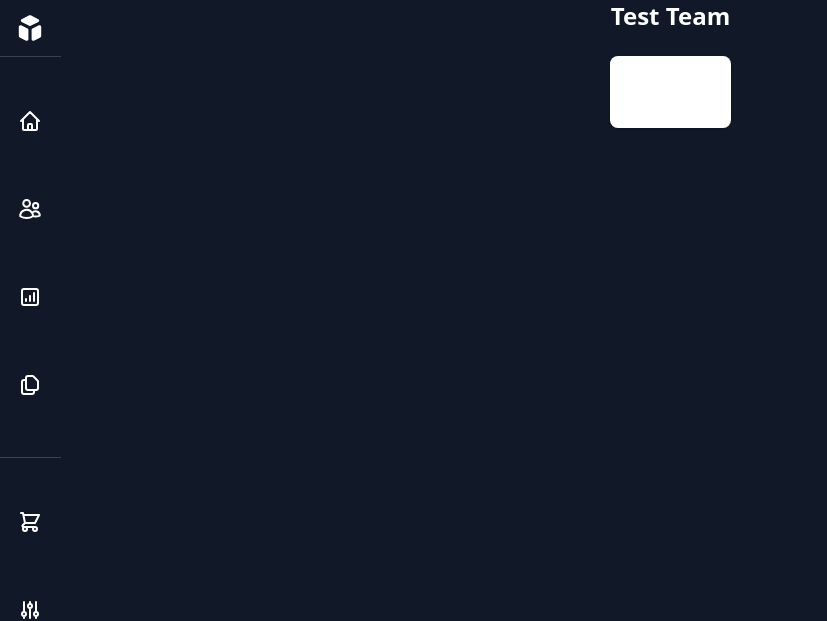
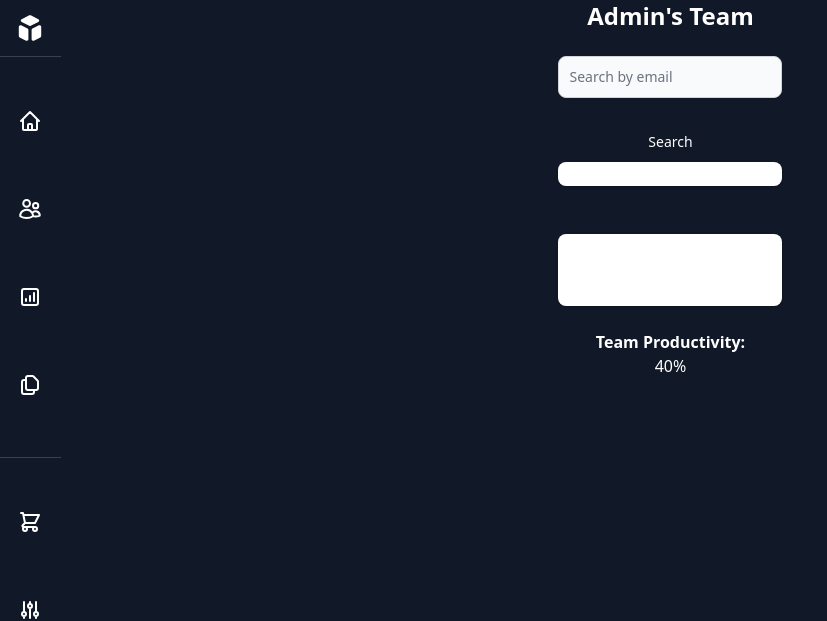
Before and after one commit to justinbather/trackr, a Django app: page /app/teams/dashboard/1 in a window 1280 px wide. Shown: the top 621 px of the page, without its empty margins (0-827 px from the left). Run offline with Django 4.2, Linux system fonts and the light colour scheme; a user stored in the database is signed in; data comes from the database, SQL or seed files in the repository; style sheets or scripts are compiled from the project's sources; some libraries are stand-ins or nearby versions.

Commit message:
built team productivity for team dashboard and rough display of team tasks

```diff
--- a/core/admin.py
+++ b/core/admin.py
@@ -3,7 +3,7 @@
 
 from .forms import CustomUserChangeForm, CustomUserCreationForm
 
-from .models import User, Team
+from .models import User, Team, Task, TeamGoal
 
 # Register your models here.
 class CustomUserAdmin(UserAdmin):
@@ -34,3 +34,5 @@
 
 admin.site.register(User)
 admin.site.register(Team)
+admin.site.register(Task)
+admin.site.register(TeamGoal)
--- a/core/models.py
+++ b/core/models.py
@@ -8,17 +8,15 @@
 
 # Create your models here.
 
+
 class User(AbstractUser):
-
     username = None
-    email = models.EmailField(_('email address'), unique=True)
+    email = models.EmailField(_("email address"), unique=True)
     first_name = models.CharField(max_length=30, unique=False)
     last_name = models.CharField(max_length=30, unique=False)
     is_admin = models.BooleanField(default=False)
 
-
-
-    USERNAME_FIELD = 'email'
+    USERNAME_FIELD = "email"
     REQUIRED_FIELDS = []
 
     objects = CustomUserManager()
@@ -27,15 +25,11 @@
         return self.email
 
 
-
-
-
 class Team(models.Model):
-
     team_name = models.CharField(max_length=20)
-    team_leader = models.ForeignKey(User, on_delete=models.CASCADE, related_name='team_leader')
-    productivity_goal = models.IntegerField(blank=True, null=True)
-    productivity_score = models.IntegerField(blank=True, null=True)
+    team_leader = models.ForeignKey(
+        User, on_delete=models.CASCADE, related_name="team_leader"
+    )
 
     def __str__(self):
         return self.team_name
@@ -49,30 +43,42 @@
         return self.member.first_name
 
 
+class TeamGoal(models.Model):
+    goal = models.IntegerField()
+    completed = models.BooleanField(default=False)
+    # expiry_date = models.DateField()
+    expired = models.BooleanField(default=False)
+    team = models.ForeignKey(Team, on_delete=models.CASCADE)
+
+    def __str__(self):
+        return self.team.team_name
+
 
 class Task(models.Model):
+    # Importance Choices
 
-    #Importance Choices
-
-    URGENT = 'Urgent'
-    HIGH = 'High'
-    MEDIUM = 'Medium'
-    LOW = 'Low'
+    URGENT = "Urgent"
+    HIGH = "High"
+    MEDIUM = "Medium"
+    LOW = "Low"
 
     IMPORTANCE_CHOICES = [
-        (URGENT, _('Urgent')),
-        (HIGH, _('High')),
-        (MEDIUM, _('Medium')),
-        (LOW, _('Low')),
+        (URGENT, _("Urgent")),
+        (HIGH, _("High")),
+        (MEDIUM, _("Medium")),
+        (LOW, _("Low")),
     ]
 
-
     team = models.ForeignKey(Team, on_delete=models.CASCADE)
-    creator = models.ForeignKey(User, on_delete=models.CASCADE, related_name='creator')
-    assignee = models.ForeignKey(User, on_delete=models.CASCADE, related_name='assignee')
-    due_date = models.DateField()
+    creator = models.ForeignKey(User, on_delete=models.CASCADE, related_name="creator")
+    assignee = models.ForeignKey(
+        User, on_delete=models.CASCADE, related_name="assignee", null=True, blank=True
+    )
+    # due_date = models.DateField()
     importance = models.CharField(choices=IMPORTANCE_CHOICES, max_length=10)
     description = models.CharField(max_length=50)
+    # completed_on = models.DateField(blank=True)
+    completed = models.BooleanField(default=False)
 
     def __str__(self):
         return self.description
--- a/core/templates/team_dashboard.html
+++ b/core/templates/team_dashboard.html
@@ -41,7 +41,26 @@
     {% endfor %}
 
 </div>
+<br>
+<br>
+{% if task_list %}
+<div class="w-full bg-white rounded-lg shadow dark:border md:mt-0 sm:max-w-md xl:p-0 dark:bg-gray-800 dark:border-gray-700">
+    {% for task in task_list %}
+    <h2 class="text-white text-center font-medium"> - {{task.description}}</h2>
+    {% endfor %}
+</div>
+{% else %}
+<div>
+    <h2 class="text-white text-center font-medium"> There are no tasks assigned! Create one</h2>
+</div>
+{% endif %}
+<br>
 
+
+<div>
+    <h1 class="text-white text-center font-bold font-xl">Team Productivity:</h1>
+    <h1 class="text-white text-center font-medium">{{productivity}}%</h1>
+</div>
 
 </div>
 
--- a/core/views.py
+++ b/core/views.py
@@ -120,6 +120,17 @@
         team = models.Team.objects.get(id=team_id)
         team_members = models.TeamMember.objects.filter(team=team)
 
+        task_list = models.Task.objects.filter(team=team)
+        team_score = models.Task.objects.filter(team=team, completed=True).count()
+        try:
+            team_goal = models.TeamGoal.objects.get(team=team)
+            productivity = round(team_score / team_goal.goal * 100)
+        except ObjectDoesNotExist:
+            team_goal = "None"
+            productivity = "A productivity score can only be calculated when a goal is created"
+        team_score = models.Task.objects.filter(team=team, completed=True).count()
+
+
         # grabbing search form for user lookup and invite
         if "search" in request.GET:
             query = request.GET.get("search")
@@ -142,10 +153,16 @@
                 invited_user = request.POST.get("id")
                 print(invited_user)
 
+        context = {
+            "team": team, "user": request.user,
+            "team_members": team_members, 'task_list':task_list,
+            'team_goal':team_goal, 'team_score':team_score, 'productivity':productivity
+        }
+
         return render(
             request,
             "team_dashboard.html",
-            {"team": team, "user": request.user, "team_members": team_members},
+            context,
         )
 
     return redirect("login")
```
Also changed, not shown: core/templates/teams.html (+67 -41 lines), core/migrations/0002_team.py (deleted), core/migrations/0002_team_teammember_teamgoal_task.py (added), core/migrations/0003_alter_team_member_alter_team_productivity_goal_and_more.py (deleted), core/migrations/0004_alter_team_productivity_goal_and_more.py (deleted), core/migrations/0005_task.py (deleted), core/migrations/0006_remove_team_member_teammember.py (deleted), db.sqlite3.
